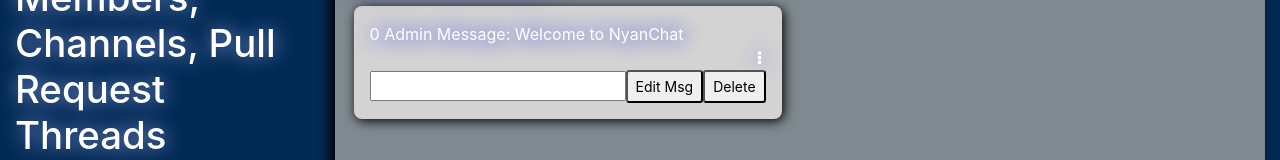
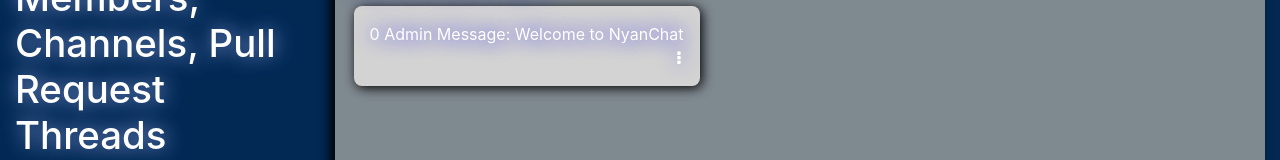
Before and after one commit to yzcheema11/nyanChat, an Angular app: page / in a window 1280 px wide. Shown: the part 392-552 px from the top of the page. Built offline with nearby package versions, Linux system fonts and the light colour scheme; no server answers.

Commit message:
buttons start closed

```diff
--- a/src/app/active-chat/active-chat.component.css
+++ b/src/app/active-chat/active-chat.component.css
@@ -1,3 +1,7 @@
+
+[scroll-glue-bottom] {
+
+}
 
 #chatArea {
   margin-top: .5em;
--- a/src/app/active-chat/active-chat.component.html
+++ b/src/app/active-chat/active-chat.component.html
@@ -1,7 +1,7 @@
 Placeholder github logo
 <i class="fa fa-github" aria-hidden="true"></i>
 
-<div *ngFor="let message of chatMessages" id="chatArea">
+<div *ngFor="let message of chatMessages" id="chatArea" >
 
   {{message.toString()}}
   <app-message [id]="message.postId" (del)="onDelete($event)"></app-message>
--- a/src/app/message/message.component.css
+++ b/src/app/message/message.component.css
@@ -1,6 +1,6 @@
 
 div #optionmenu {
-  display: block;
+  display: none;
   /*background: whitesmoke;*/
   /*padding: 2px;*/
 }
--- a/src/app/message/message.component.ts
+++ b/src/app/message/message.component.ts
@@ -1,7 +1,6 @@
 import {Component, EventEmitter, Output, Input, OnInit} from '@angular/core';
 import {MessagesService} from '../services/messages.service';
-import {element} from 'protractor';
-import {elementAt} from 'rxjs/operator/elementAt';
+
 
 @Component({
   selector: 'app-message',
```
